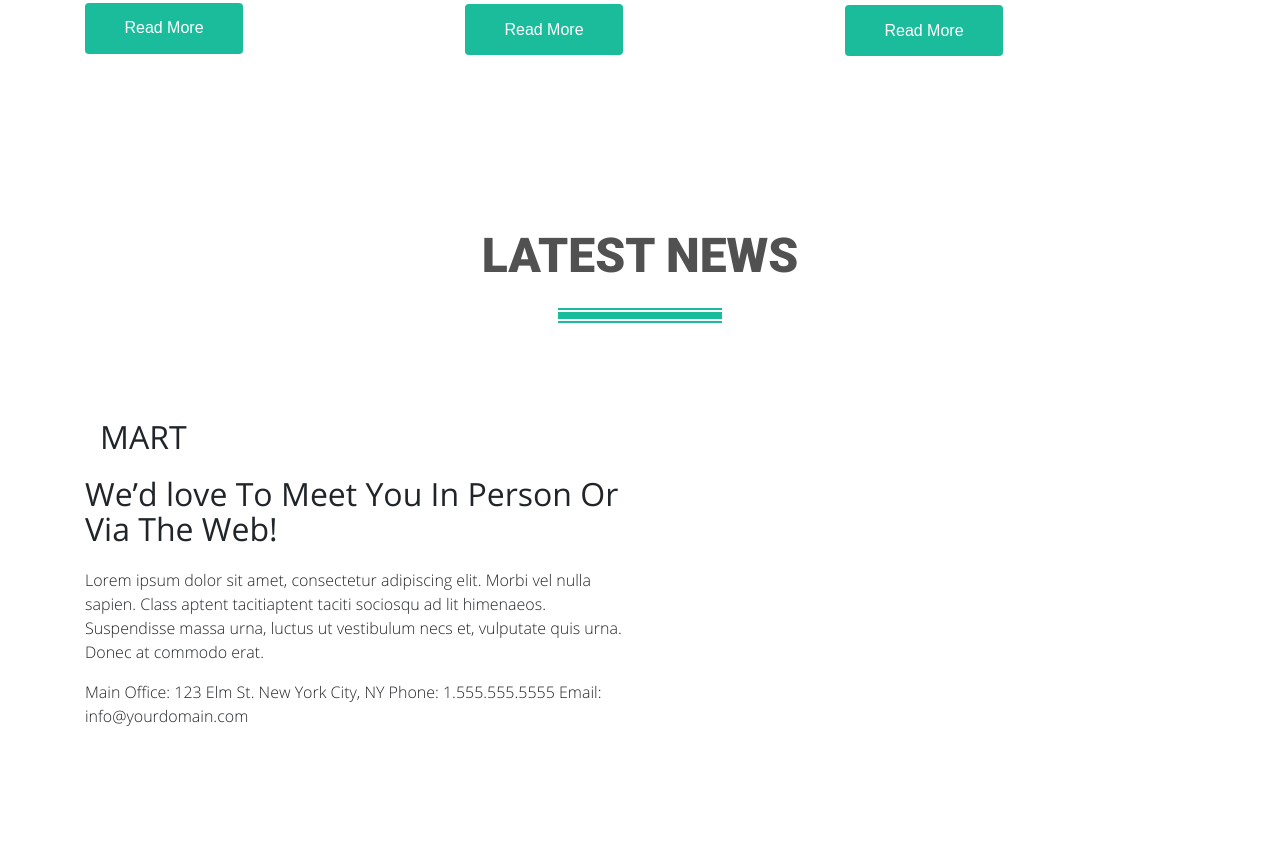
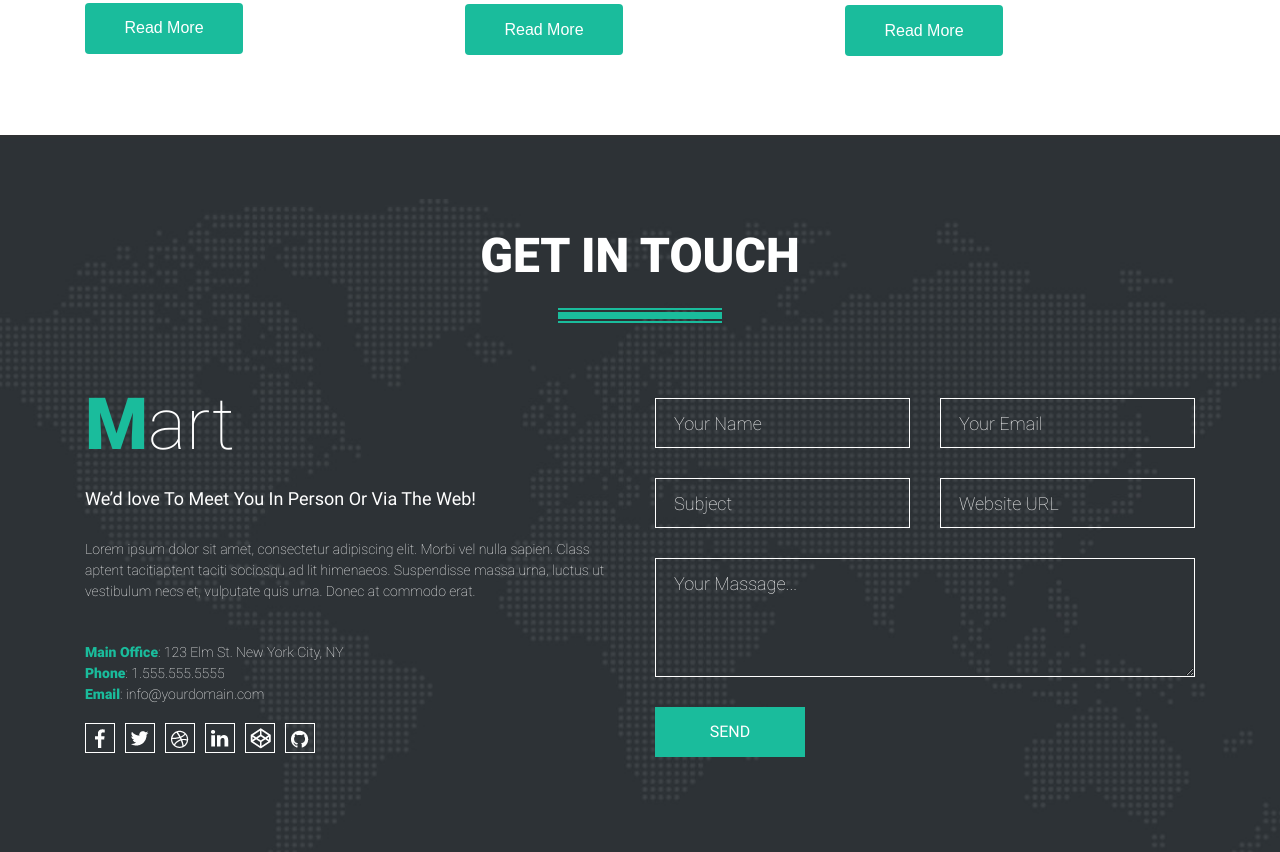
Before and after one commit to YuriyShandor/MART, a website: page index.html in a window 1280 px wide. Shown: the part 6652-7504 px from the top of the page. Before the commit the page ends 7380 px from the top, so only its background shows below. Drawn offline with Linux system fonts and the light colour scheme; a web font is replaced by a local one.

Commit message:
Add Section Contacts

```diff
--- a/index.html
+++ b/index.html
@@ -630,7 +630,7 @@
       <div class="section-contacts">
         <div class="row justify-content-center">
           <div class="section-heading">
-            <h1 class="section-heading__title">Latest news</h1>
+            <h1 class="section-heading__title">Get in touch</h1>
             <div class="section-heading__line">
               <div class="just-line"></div>
             </div>
@@ -639,27 +639,40 @@
 
         <div class="row">
           <div class="col-lg-6 contact-info">
-            <div class="col-lg-3 logo">
-              <h1><span>M</span>ART</h1>
+            <div class="logo">
+              <h1><span>M</span>art</h1>
             </div>
               <div class="contact-info__text">
               <h1>We’d love To Meet You In Person Or Via The Web!</h1>
               <p>Lorem ipsum dolor sit amet, consectetur adipiscing elit. Morbi vel nulla sapien. Class aptent tacitiaptent taciti sociosqu ad lit himenaeos. Suspendisse massa urna, luctus ut vestibulum necs et, vulputate quis urna. Donec at commodo erat.</p>
-              <span class="info_green">Main Office</span><span>: 123 Elm St. New York City, NY</span>
-              <span class="info_green">Phone</span><span>: 1.555.555.5555</span>
-              <span class="info_green">Email</span><span>: info@yourdomain.com</span>
+              <div class=""><span class="info_green">Main Office</span><span>: 123 Elm St. New York City, NY</span></div>
+              <div class=""><span class="info_green">Phone</span><span>: 1.555.555.5555</span></div>
+              <div class=""><span class="info_green">Email</span><span>: info@yourdomain.com</span></div>
             </div>
             <div class="contacts__icons">
-              <span class="contact__icon"></span>
-              <span class="contact__icon"></span>
-              <span class="contact__icon"></span>
-              <span class="contact__icon"></span>
-              <span class="contact__icon"></span>
-              <span class="contact__icon"></span>
+              <div class="contacts__icon"><a href="#"></a><img src="img/contacts__icon_fb.png" alt=""></a></div>
+              <div class="contacts__icon"><a href="#"><img src="img/contacts__icon_twitter.png" alt=""></a></div>
+              <div class="contacts__icon"><a href="#"><img src="img/contacts__icon_ball.png" alt=""></a></div>
+              <div class="contacts__icon"><a href="#"><img src="img/contacts__icon_instagram.png" alt=""></a></div>
+              <div class="contacts__icon"><a href="#"><img src="img/contacts__icon_box.png" alt=""></a></div>
+              <div class="contacts__icon"><a href="#"><img src="img/contacts__icon_git-hub.png" alt=""></a></div>
             </div>
           </div>
 
-          <div class="col-lg-6"></div>
+          <div class="col-lg-6 contact-us">
+            <div class="row">
+              <div class="col-lg-6"><input type="text" placeholder="Your Name" value="" class="contact-as__form contact-as__form_small"></div>
+              <div class="col-lg-6"><input type="text" placeholder="Your Email" value="" class="contact-as__form contact-as__form_small"></div>
+            </div>
+            <div class="row">
+              <div class="col-lg-6"><input type="text" placeholder="Subject" value="" class="contact-as__form contact-as__form_small"></div>
+              <div class="col-lg-6"><input type="text" placeholder="Website URL" value="" class="contact-as__form contact-as__form_small"></div>
+            </div>
+            <div class="row">
+              <div class="col-lg-12"><textarea type="text" placeholder="Your Massage..." value="" class="contact-as__form contact-as__form_big"></textarea></div>
+            </div>
+            <div class="contact-btn">Send</div>
+          </div>
         </div>
       </div>
     </div>
--- a/scss/main.scss
+++ b/scss/main.scss
@@ -87,9 +87,6 @@ header {
   }
 }
 
-.top-menu {
-  height: 90px;
-
 .logo {
   cursor: pointer;
 
@@ -105,6 +102,9 @@ header {
     }
   }
 }
+
+.top-menu {
+  height: 90px;
 
   .top-menu__nav {
     .nav-link {
@@ -696,6 +696,7 @@ header {
     position: relative;
 
     .form-control {
+      outline: none;
       border-radius: 5px;
 
       .form-control::placeholder {
@@ -786,3 +787,144 @@ header {
     }
   }
 }
+
+#contacts {
+  width: 100%;
+  height: 717px;
+  background: url(../img/contacts__bg.jpg) no-repeat center / cover;
+}
+
+.section-contacts {
+  font-family: Roboto;
+  color: #fff;
+
+  .section-heading__title {
+    color: #fff;
+  }
+
+  .contact-info {
+    .logo {
+      h1 {
+        font-size: 72px;
+        color: #fff;
+        margin: 0;
+        margin-top: -13px;
+        padding: 0;
+      }
+    }
+
+    .contact-info__text {
+      display: flex;
+      flex-direction: column;
+
+      h1 {
+        font-size: 18px;
+        font-weight: 400;
+        margin: 0;
+        margin-top: 25px;
+        margin-bottom: 30px;
+      }
+
+      p {
+        font-size: 14px;
+        margin-bottom: 40px;
+      }
+
+      div {
+        font-size: 14px;
+
+        .info_green {
+          font-weight: 900;
+          color: $green;
+        }
+      }
+    }
+
+    .contacts__icons {
+      width: 230px;
+      display: flex;
+      justify-content: space-between;
+      margin-top: 18px;
+
+      .contacts__icon {
+        width: 30px;
+        height: 30px;
+        display: flex;
+        align-items: center;
+        justify-content: center;
+        border: 1px solid #fff;
+        transition: all, 0.3s;
+
+        &:hover {
+          border: none;
+          background: $green;
+        }
+      }
+    }
+  }
+
+  .contact-us {
+    .contact-as__form {
+      width: 100%;
+      outline: none;
+      background: transparent;
+      border: 1px solid #fff;
+      margin-bottom: 30px;
+
+      &::placeholder {
+        font-family: Roboto;
+        font-size: 18px;
+        font-weight: 300;
+        color: #fff;
+      }
+
+      &[value] {
+        font-family: Roboto;
+        font-size: 18px;
+        font-weight: 300;
+        padding-left: 18px;
+        color: $green;
+        width: 100%;
+      }
+
+      &:hover, &:focus {
+        border: 1px solid $green;
+
+        &::placeholder {
+          color: $green;
+        }
+      }
+    }
+
+    .contact-as__form_small {
+      height: 50px;
+    }
+
+    .contact-as__form_big {
+      height: 119px;
+      display: flex;
+      align-items: flex-start;
+      padding-top: 15px;
+    }
+  }
+
+  .contact-btn {
+    width: 150px;
+    height: 50px;
+    background: $green;
+    display: flex;
+    justify-content: center;
+    align-items: center;
+    color: #fff;
+    text-transform: uppercase;
+    font-family: Roboto;
+    font-size: 16px;
+    font-weight: 400;
+    cursor: pointer;
+    transition: all, 0.5s;
+
+    &:hover {
+      background: darken($green, 10%);
+    }
+  }
+}
```
Also changed, not shown: img/contacts__bg.jpg (added), img/contacts__icon_ball.png (added), img/contacts__icon_box.png (added), img/contacts__icon_fb.png (added), img/contacts__icon_git-hub.png (added), img/contacts__icon_instagram.png (added), img/contacts__icon_twitter.png (added), scss/main.min.css. Lines whose indentation alone changed are shown as unchanged.
